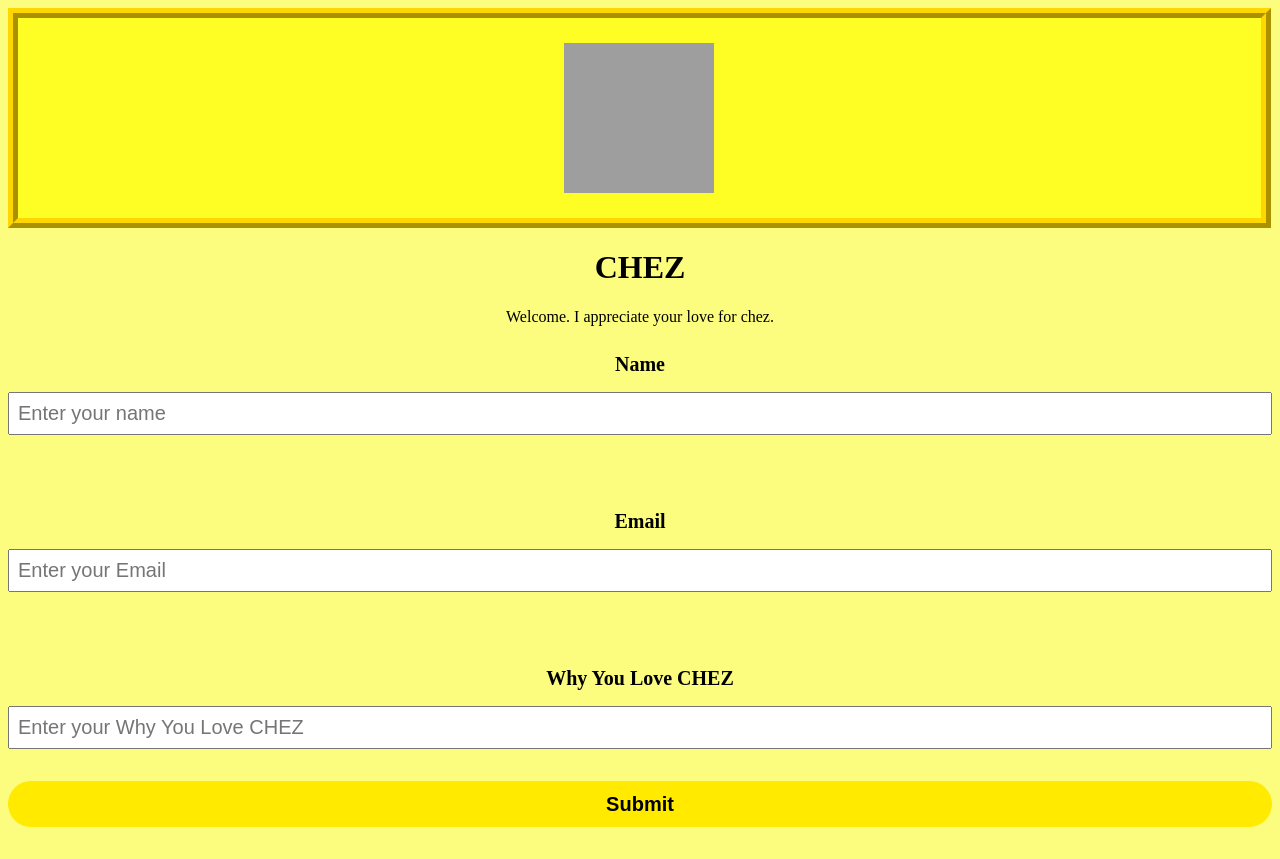
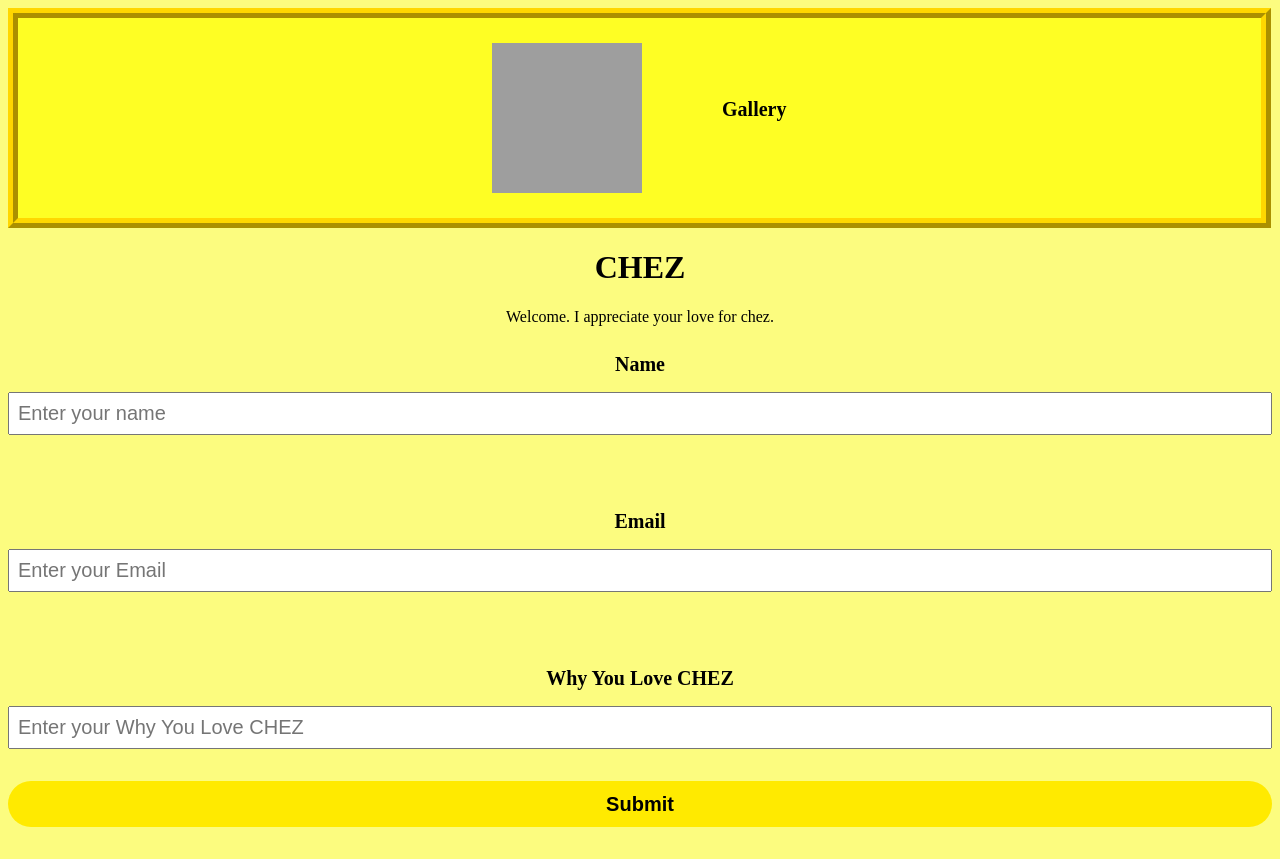
Before and after one commit to TheCrimsonPaw7/chez, a plain HTML site: page index.html in a window 1280 px wide. Drawn offline with Linux system fonts and the light colour scheme; grey boxes are pictures that could not be loaded.

Commit message:
Add files via upload

```diff
--- a/index.html
+++ b/index.html
@@ -13,6 +13,8 @@
     <header class="header">
 
         <img class="chezimg" src="https://media.istockphoto.com/id/685689158/vector/french-cheese-icon-flat-style.jpg?s=612x612&w=0&k=20&c=TIh57ju4f0UmpnboLk6sM6f0O4Vtl2O71mXjDd9ZAQo=" alt="chez">
+
+        <a class="link" href="gallery.html" target=_>Gallery</a>
 
     </header>
 
--- a/style(chez).css
+++ b/style(chez).css
@@ -58,3 +58,14 @@
     font-weight:600;
     border-radius:2rem;
 }
+
+.link{
+    margin-top:5rem;
+    margin-left:5rem;
+    display:flex;
+    justify-content:center;
+    color:black;
+    text-decoration:none;
+    font-size:20px;
+    font-weight:600;
+}
```
Also changed, not shown: gallery.html (added, +22 -0 lines).
